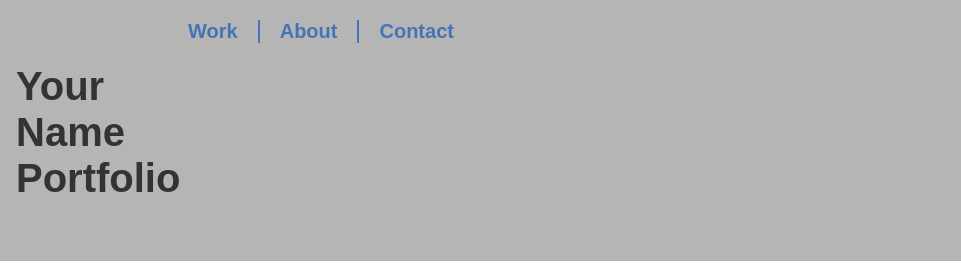
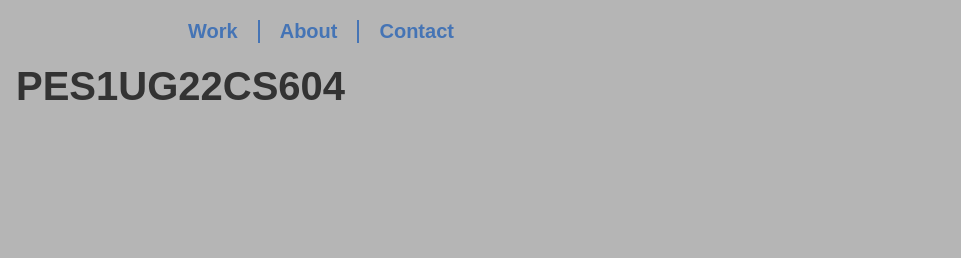
Before and after one commit to Soyel1806/Portfolio, a plain HTML site: page index.html in a window 1280 px wide. Shown: the top 275 px of the page, 319-1280 px from the left. Drawn offline with nearby package versions, Linux system fonts and the light colour scheme.

Commit message:
PES1UG22CS604

```diff
--- a/index.html
+++ b/index.html
@@ -4,7 +4,7 @@
 	<meta charset="UTF-8">
 
 	<!--/ /---- Put your name in the title of the page ----/ /-->
-	<title>Put Your Name Here</title>
+	<title>PES1UG22CS604</title>
 
 	<!--/ /-------- Normalize CSS --------/ /-->
 	<link href="https://cdnjs.cloudflare.com/ajax/libs/normalize/8.0.1/normalize.min.css" rel="stylesheet">
@@ -38,7 +38,7 @@
         <div class="wrapper">
 
 			<div class="logo-container">
-				<h1>Your<br>Name<br>Portfolio</h1>
+				<h1>PES1UG22CS604</h1>
 
 				<!-- ------------------------------------------------------
 				Note that the image of the logo is linked to the home page.
```
